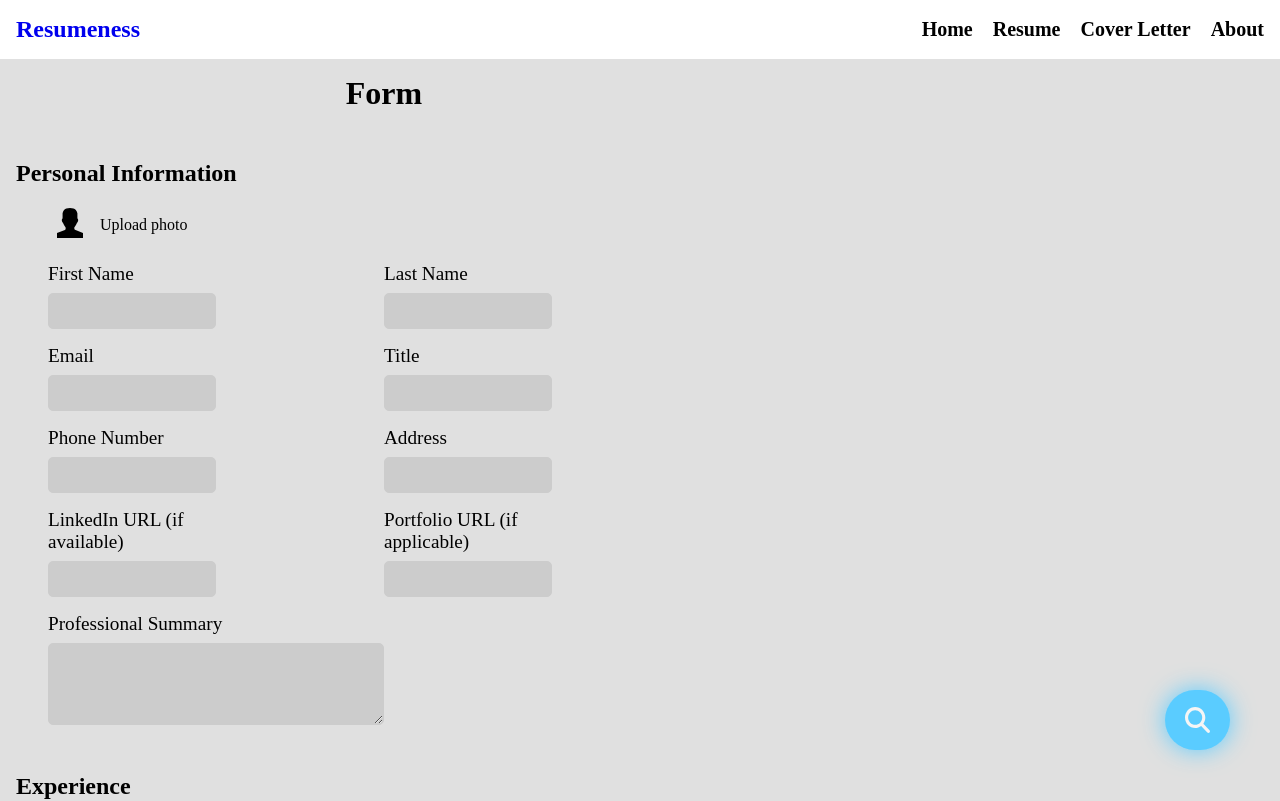
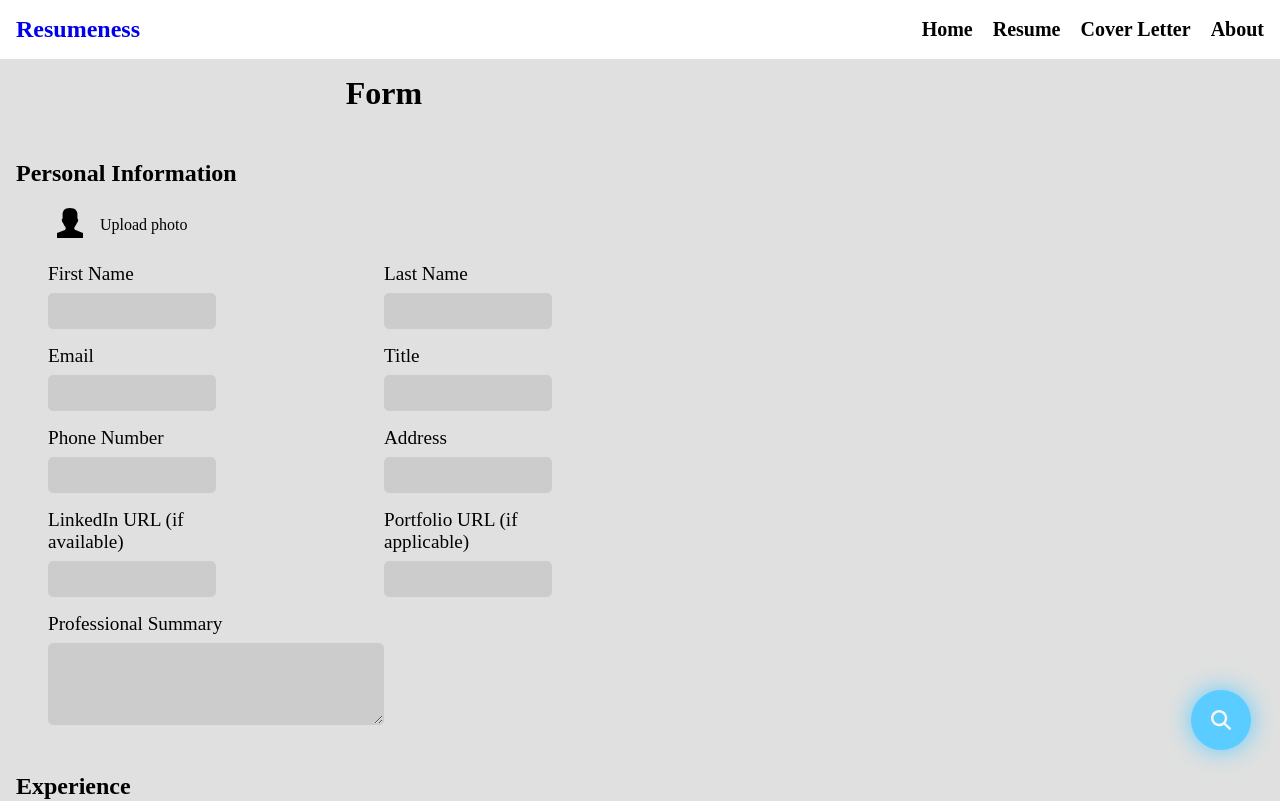
Before and after one commit to The-White-Hats/Resumeness, a React (Vite) app: page /resume in a window 1280 px wide. Shown: the top 801 px of the page. Built offline with nearby package versions, Linux system fonts and the light colour scheme.

Commit message:
tune the style of the preview button

```diff
--- a/src/pages/resume/sub/preview-button/preview-button.css
+++ b/src/pages/resume/sub/preview-button/preview-button.css
@@ -1,8 +1,7 @@
 .preview-button {
   position: fixed;
-  right: 50px;
+  right: 2.3%;
   bottom: 50px;
-  padding: 20px;
   border-radius: 50px;
   display: flex;
   justify-content: space-between;
@@ -11,7 +10,7 @@
   background-color: #5ACCFF;
   box-shadow: 00px 0px 24px 0px rgba(90, 204, 255, 1);
   transition: width 1s ease-in-out;
-  width: 65px;
+  width: 60px;
   height: 60px;
 }
 .preview-button:hover {
@@ -19,7 +18,7 @@
 }
 .previewIcon {
   position: absolute;
-  width: 25px;
+  width: 20px;
   height: auto;
   right: 20px;
 }
```
